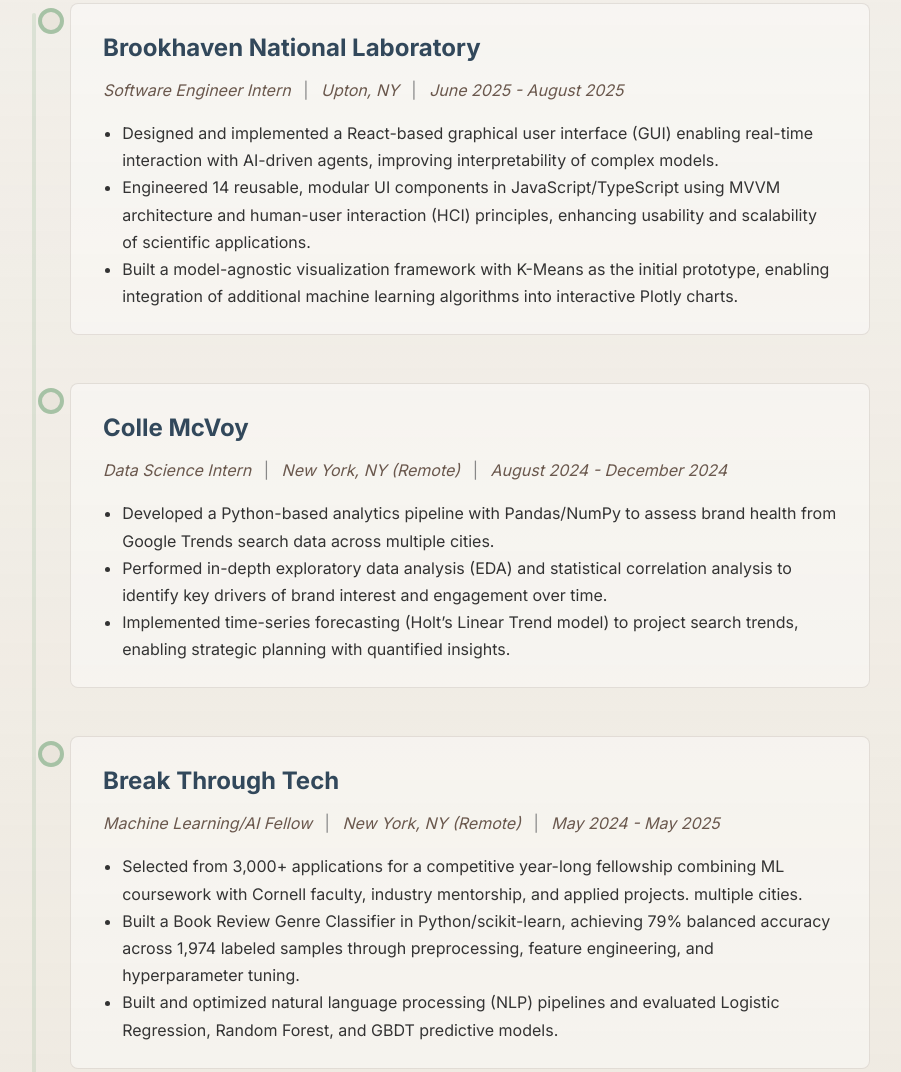
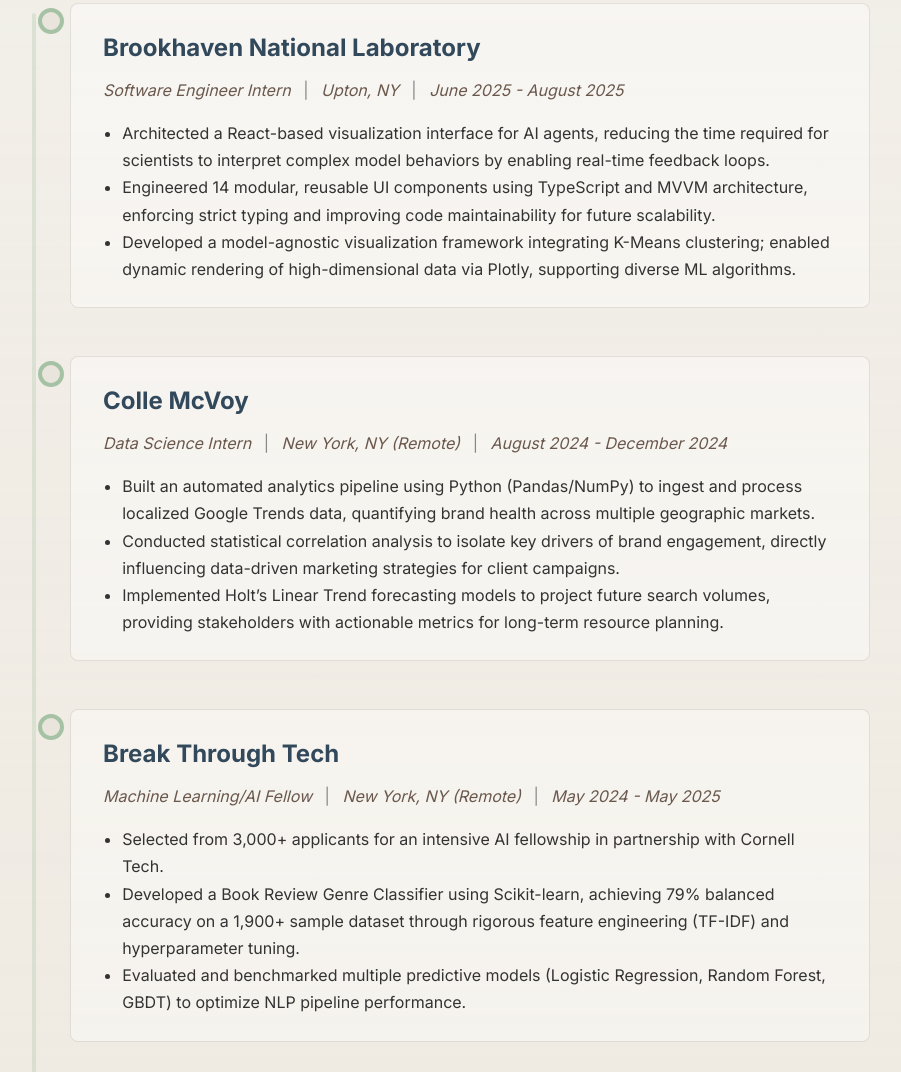
Before and after one commit to ZeynepST/ZeynepST.github.io, a plain HTML site: page index.html in a window 1280 px wide. Shown: the part 1529-2601 px from the top of the page, without its empty margins (194-1095 px from the left). Drawn offline with Linux system fonts and the light colour scheme.

Commit message:
feature: project section

```diff
--- a/index.html
+++ b/index.html
@@ -19,8 +19,8 @@
             <a class="nav-link" href="#home">Home</a>
             <a class="nav-link" href="#about">About</a>
             <a class="nav-link" href="#experience">Experience</a>
+            <a class="nav-link" href="#projects">Projects</a>
             <a class="nav-link" href="#skills">Skills</a>
-            <!-- <a class="nav-link" href="#projects">Projects</a> -->
             <a class="nav-link" href="#contact">Contact</a>
         </nav>
     </header>
@@ -77,17 +77,19 @@
                                 <span class="timeline-dates"><em>June 2025 - August 2025</em></span>
                             </div>
                             <ul class="timeline-bullets">
-                                <li>Designed and implemented a React-based graphical user interface (GUI) enabling
-                                    real-time interaction with AI-driven agents, improving interpretability of complex
-                                    models.
+                                <li>
+                                    Architected a React-based visualization interface for AI agents, reducing the time
+                                    required for scientists to interpret complex model behaviors by enabling real-time
+                                    feedback loops.
                                 </li>
-                                <li>Engineered 14 reusable, modular UI components in JavaScript/TypeScript using MVVM
-                                    architecture and human-user interaction (HCI) principles, enhancing usability and
-                                    scalability of scientific applications.
+                                <li>Engineered 14 modular, reusable UI components using TypeScript and MVVM
+                                    architecture, enforcing strict typing and improving code maintainability for future
+                                    scalability.
                                 </li>
-                                <li>Built a model-agnostic visualization framework with K-Means as the initial
-                                    prototype, enabling integration of additional machine learning algorithms into
-                                    interactive Plotly charts.
+                                <li>
+                                    Developed a model-agnostic visualization framework integrating K-Means clustering;
+                                    enabled dynamic rendering of high-dimensional data via Plotly, supporting diverse ML
+                                    algorithms.
                                 </li>
                             </ul>
                         </div>
@@ -106,14 +108,20 @@
                                 <span class="timeline-dates"><em>August 2024 - December 2024</em></span>
                             </div>
                             <ul class="timeline-bullets">
-                                <li>Developed a Python-based analytics pipeline with Pandas/NumPy to assess brand health
-                                    from Google Trends search data across multiple cities.
+                                <li>
+                                    Built an automated analytics pipeline using Python (Pandas/NumPy) to ingest and
+                                    process localized Google Trends data, quantifying brand health across multiple
+                                    geographic markets.
+
                                 </li>
-                                <li>Performed in-depth exploratory data analysis (EDA) and statistical correlation
-                                    analysis to identify key drivers of brand interest and engagement over time.
+                                <li>
+                                    Conducted statistical correlation analysis to isolate key drivers of brand
+                                    engagement, directly influencing data-driven marketing strategies for client
+                                    campaigns.
                                 </li>
-                                <li>Implemented time-series forecasting (Holt’s Linear Trend model) to project search
-                                    trends, enabling strategic planning with quantified insights.
+                                <li>
+                                    Implemented Holt’s Linear Trend forecasting models to project future search volumes,
+                                    providing stakeholders with actionable metrics for long-term resource planning.
                                 </li>
                             </ul>
                         </div>
@@ -132,16 +140,19 @@
                                 <span class="timeline-dates"><em>May 2024 - May 2025</em></span>
                             </div>
                             <ul class="timeline-bullets">
-                                <li>Selected from 3,000+ applications for a competitive year-long fellowship combining
-                                    ML coursework with Cornell faculty, industry mentorship, and applied projects.
-                                    multiple cities.
+                                <li>
+                                    Selected from 3,000+ applicants for an intensive AI fellowship in partnership with
+                                    Cornell Tech.
                                 </li>
-                                <li>Built a Book Review Genre Classifier in Python/scikit-learn, achieving 79% balanced
-                                    accuracy across 1,974 labeled samples through preprocessing, feature engineering,
+                                <li>
+                                    Developed a Book Review Genre Classifier using Scikit-learn, achieving 79% balanced
+                                    accuracy on a 1,900+ sample dataset through rigorous feature engineering (TF-IDF)
                                     and hyperparameter tuning.
                                 </li>
-                                <li>Built and optimized natural language processing (NLP) pipelines and evaluated
-                                    Logistic Regression, Random Forest, and GBDT predictive models. </li>
+                                <li>
+                                    Evaluated and benchmarked multiple predictive models (Logistic Regression, Random
+                                    Forest, GBDT) to optimize NLP pipeline performance.
+                                </li>
                             </ul>
                         </div>
                     </div>
@@ -163,7 +174,8 @@
                                     MERN stack, including user authentication endpoints with cookie-based security
                                     policies, while collaborating with a cross-functional team.
                                 </li>
-                                <li>Produced UI/UX wireframes in Figma to clarify user workflows and support front-end development.
+                                <li>Produced UI/UX wireframes in Figma to clarify user workflows and support front-end
+                                    development.
                                 </li>
                             </ul>
                         </div>
@@ -172,6 +184,40 @@
             </div>
         </section>
 
+        <!-- Projects Section -->
+        <section id="projects" class="content-section">
+            <div class="container">
+                <h2>Projects</h2>
+                <div class="project-grid">
+                    <div class="project-card animate">
+                        <h3>Social News Aggregation Platform (MERN Stack)</h3>
+                        <p>A full stack web application that mimics Reddit's functionality, allowing users to post,
+                            comment, and vote on content. Built with React, Node.js, and MongoDB.</p>
+                        <!-- <a href="#" class="project-link" target="_blank">View Project</a> -->
+                        <ul class="timeline-bullets">
+                            <li>
+                                Engineered a feature-rich social platform replicating core Reddit functionality,
+                                utilizing React for dynamic UI rendering and Node.js/Express for high-throughput API
+                                handling.
+                            </li>
+                            <li>
+                                Implemented secure user authentication and session persistence using Bcrypt hashing and
+                                HttpOnly cookies, effectively mitigating XSS vulnerabilities and preventing session
+                                hijacking.
+                            </li>
+                            <li>
+                                Designed a normalized MongoDB schema with Mongoose validation to handle complex
+                                relational data, including nested comment threads and vote-tracking logic.
+                            </li>
+                            <li>
+                                Deployed RESTful CRUD endpoints for posts and user profiles, ensuring low-latency data
+                                retrieval.
+                            </li>
+                        </ul>
+                    </div>
+                </div>
+            </div>
+        </section>
         <!-- Skills Section -->
         <section id="skills" class="content-section">
             <div class="container">
@@ -224,21 +270,6 @@
             </div>
         </section>
 
-        <!-- Projects Section -->
-        <!-- <section id="projects" class="content-section">
-            <div class="container">
-                <h2>Projects</h2>
-                <div class="project-grid">
-                    <div class="project-card animate">
-                        <h3>Fake Reddit</h3>
-                        <p>A full stack web application that mimics Reddit's functionality, allowing users to post,
-                            comment, and vote on content. Built with React, Node.js, and MongoDB.</p>
-                        <a href="#" class="project-link" target="_blank">View Project</a>
-                    </div>
-                </div>
-            </div>
-        </section> -->
-
         <!-- Contact Section -->
         <section id="contact" class="content-section">
             <div class="container">
```
